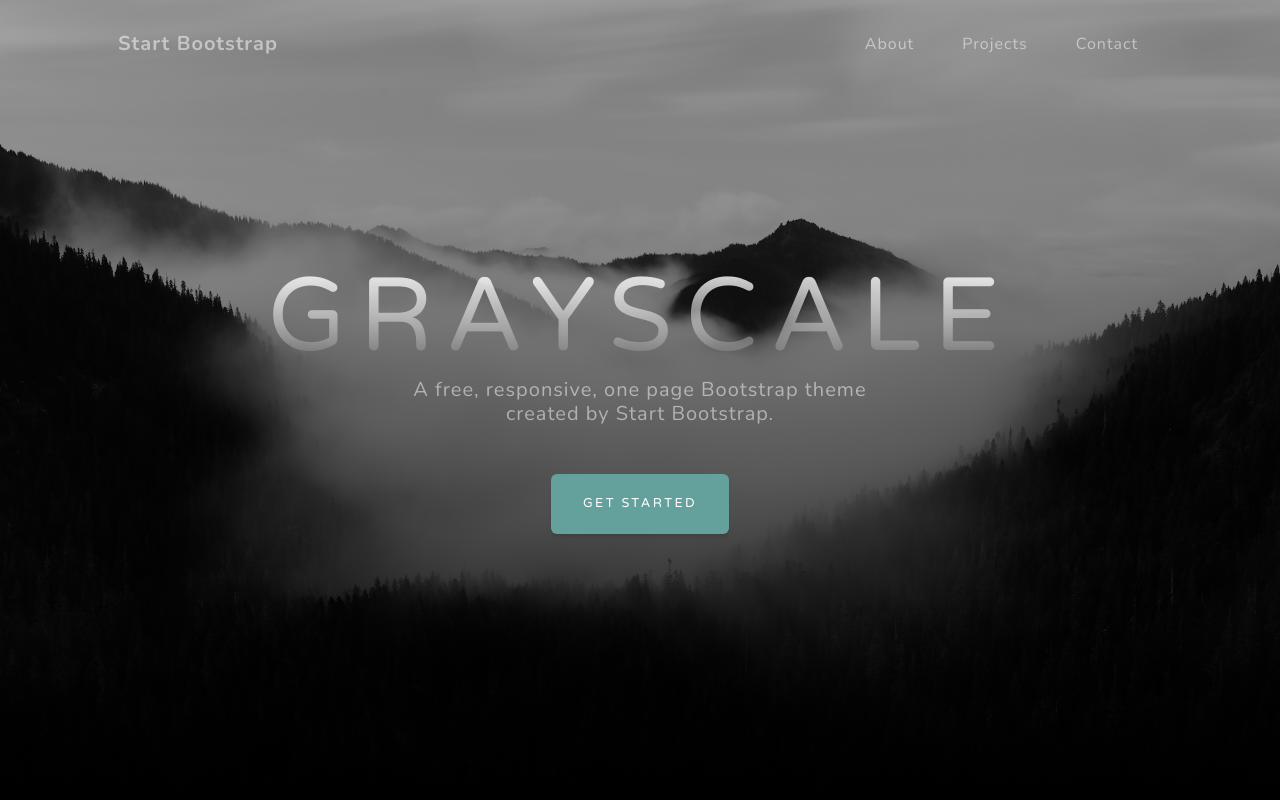
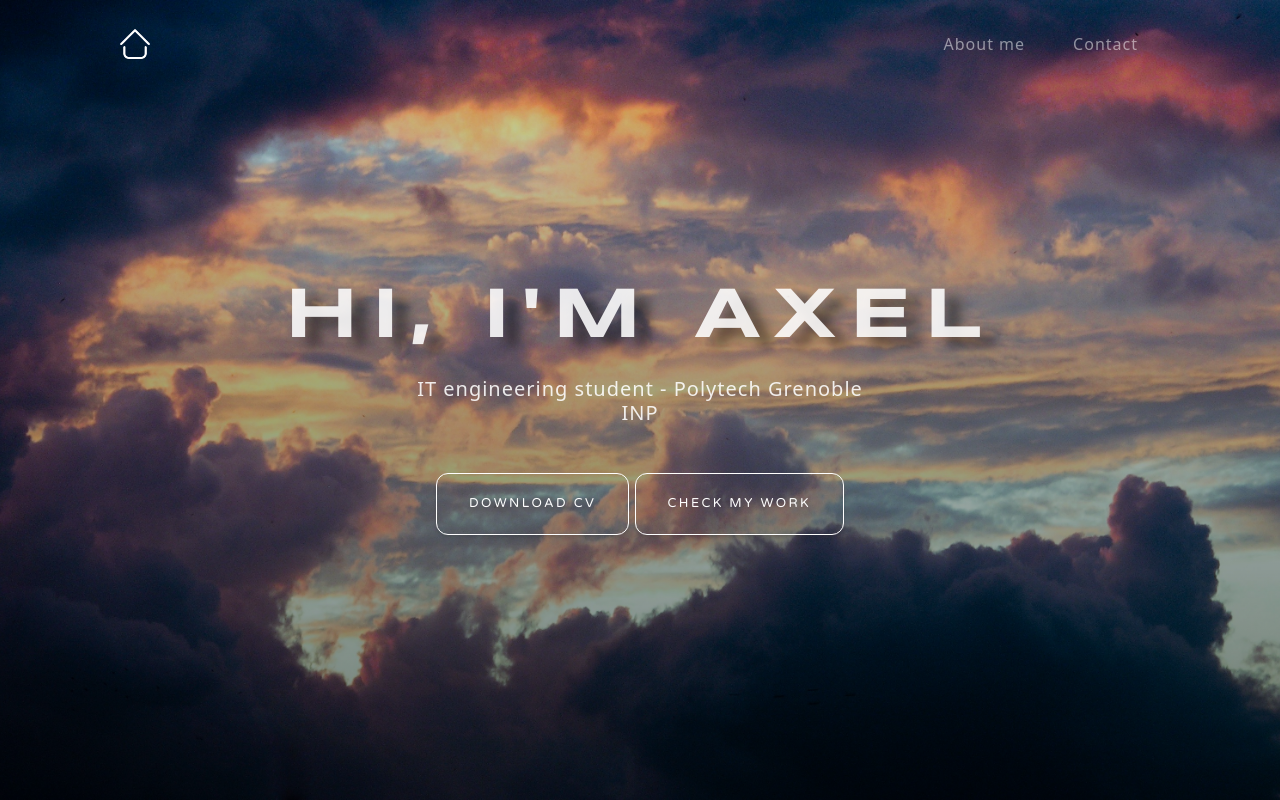
Before and after one commit to Ethazio/ethazio.github.io, a plain HTML site: page index.html in a window 1280 px wide. Shown: the top 800 px of the page. Drawn offline with nearby package versions, Linux system fonts and the light colour scheme.

Commit message:
Première version de la première page

```diff
--- a/index.html
+++ b/index.html
@@ -14,20 +14,23 @@
         <link href="https://fonts.googleapis.com/css?family=Nunito:200,200i,300,300i,400,400i,600,600i,700,700i,800,800i,900,900i" rel="stylesheet" />
         <!-- Core theme CSS (includes Bootstrap)-->
         <link href="css/styles.css" rel="stylesheet" />
+        <link rel="preconnect" href="https://fonts.googleapis.com">
+        <link rel="preconnect" href="https://fonts.gstatic.com" crossorigin>
+        <link href="https://fonts.googleapis.com/css2?family=Fugaz+One&display=swap" rel="stylesheet">
+        <link href="https://fonts.googleapis.com/css2?family=Syncopate:wght@400;700&display=swap" rel="stylesheet">
     </head>
     <body id="page-top">
         <!-- Navigation-->
         <nav class="navbar navbar-expand-lg navbar-light fixed-top" id="mainNav">
             <div class="container px-4 px-lg-5">
-                <a class="navbar-brand" href="#page-top">Start Bootstrap</a>
+                <a class="navbar-brand" href="#page-top"><img class="icon" src="assets/img/home(white).png" alt=""></a>
                 <button class="navbar-toggler navbar-toggler-right" type="button" data-bs-toggle="collapse" data-bs-target="#navbarResponsive" aria-controls="navbarResponsive" aria-expanded="false" aria-label="Toggle navigation">
                     Menu
                     <i class="fas fa-bars"></i>
                 </button>
                 <div class="collapse navbar-collapse" id="navbarResponsive">
                     <ul class="navbar-nav ms-auto">
-                        <li class="nav-item"><a class="nav-link" href="#about">About</a></li>
-                        <li class="nav-item"><a class="nav-link" href="#projects">Projects</a></li>
+                        <li class="nav-item"><a class="nav-link" href="#about">About me</a></li>
                         <li class="nav-item"><a class="nav-link" href="#signup">Contact</a></li>
                     </ul>
                 </div>
@@ -38,9 +41,14 @@
             <div class="container px-4 px-lg-5 d-flex h-100 align-items-center justify-content-center">
                 <div class="d-flex justify-content-center">
                     <div class="text-center">
-                        <h1 class="mx-auto my-0 text-uppercase">Grayscale</h1>
-                        <h2 class="text-white-50 mx-auto mt-2 mb-5">A free, responsive, one page Bootstrap theme created by Start Bootstrap.</h2>
-                        <a class="btn btn-primary" href="#about">Get Started</a>
+                        <h1 class="mx-auto my-0 text-uppercase" style="font-family: 'Syncopate', sans-serif; font-weight: 550; font-size: 4.5rem; filter: drop-shadow(15px 9px 6px rgba(0, 0, 0, 0.5));">
+                            Hi, I'm Axel
+                        </h1>
+                        <h2 class="text-white-50 mx-auto mt-2 mb-5">IT engineering student - Polytech Grenoble INP</h2>
+                        <a class="btn" href="#about" style="border: 1.1px solid white;">
+                            Download CV
+                        </a>
+                        <a class="btn" href="#about" style="border: 1.1px solid white;">Check my work</a>
                     </div>
                 </div>
             </div>
@@ -66,7 +74,7 @@
             <div class="container px-4 px-lg-5">
                 <!-- Featured Project Row-->
                 <div class="row gx-0 mb-4 mb-lg-5 align-items-center">
-                    <div class="col-xl-8 col-lg-7"><img class="img-fluid mb-3 mb-lg-0" src="assets/img/bg-masthead.jpg" alt="..." /></div>
+                    <div class="col-xl-8 col-lg-7"><img class="img-fluid mb-3 mb-lg-0" src="assets/img/bg.jpg" alt="..." /></div>
                     <div class="col-xl-4 col-lg-5">
                         <div class="featured-text text-center text-lg-left">
                             <h4>Shoreline</h4>
```
Also changed, not shown: assets/img/home(white).png (added), assets/img/home.png (added), assets/img/skybg.jpg (added), css/styles.css, 1 other file.
